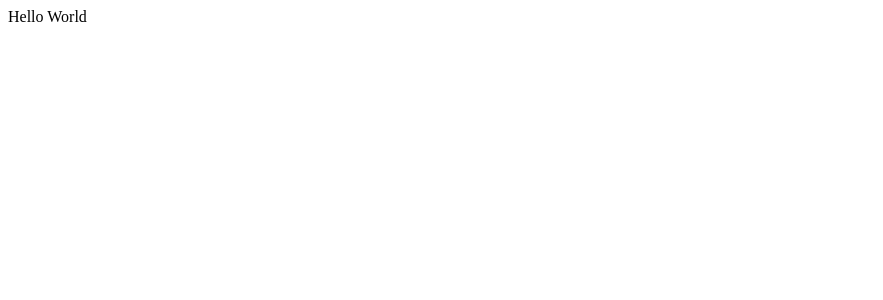
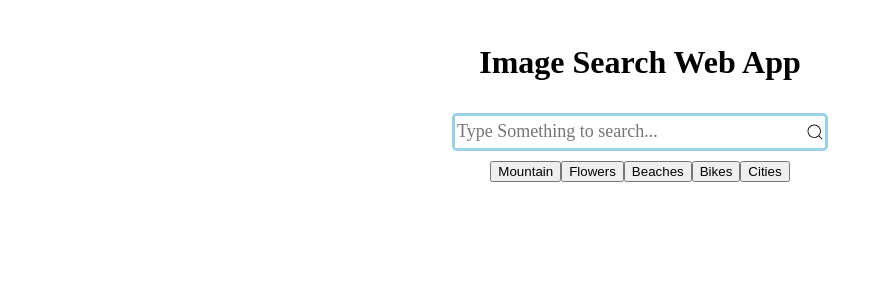
Before and after one commit to PavanPk1/searchApplication, a React (Vite) app: page / in a window 1280 px wide. Shown: the top 300 px of the page, without its empty margins (0-883 px from the left). Built offline with nearby package versions, Linux system fonts and the light colour scheme.

Commit message:
frontend desgin

```diff
--- a/src/App.css
+++ b/src/App.css
@@ -0,0 +1,30 @@
+.mainContainer{
+  display: flex;
+  flex-direction: column;
+  align-items: center;
+  padding: 15px;
+  height: 100vh;
+}
+.search-logo{
+  width: 30px;
+}
+.searchContainer{
+  display: flex;
+  align-items: center;
+  margin: 10px 0;
+  border-radius: 5px;
+  border: 3px solid rgb(151, 210, 234);
+}
+.searchInput{
+  width: 350px;
+  height: 32px;
+  border-width: 0px;
+  outline: none;
+  font-family: "Bree Serif";
+  font-size: 18px;
+}
+@media (max-width:756px){
+  .searchInput{
+    width: 250px;
+  }
+}
--- a/src/App.jsx
+++ b/src/App.jsx
@@ -1,9 +1,31 @@
 import "./App.css";
+import { Form } from "react-bootstrap";
+import { useRef } from "react";
+import { CiSearch } from "react-icons/ci";
 const App = () => {
+  const searchInput = useRef(null);
   return (
-    <div className="App">
-      Hello World
+    <div className="mainContainer">
+      <h1 className="heading">Image Search Web App</h1>
+      <div className="searchContainer">
+        <Form>
+          <input
+            type="search"
+            className="searchInput"
+            placeholder="Type Something to search..."
+            ref={searchInput}
+          />
+        </Form>
+        <CiSearch size={20} />
+      </div>
+      <div className="quick-actions">
+        <button className="quick-action">Mountain</button>
+        <button className="quick-action">Flowers</button>
+        <button className="quick-action">Beaches</button>
+        <button className="quick-action">Bikes</button>
+        <button className="quick-action">Cities</button>
+      </div>
     </div>
   );
-}
+};
 export default App;
```
